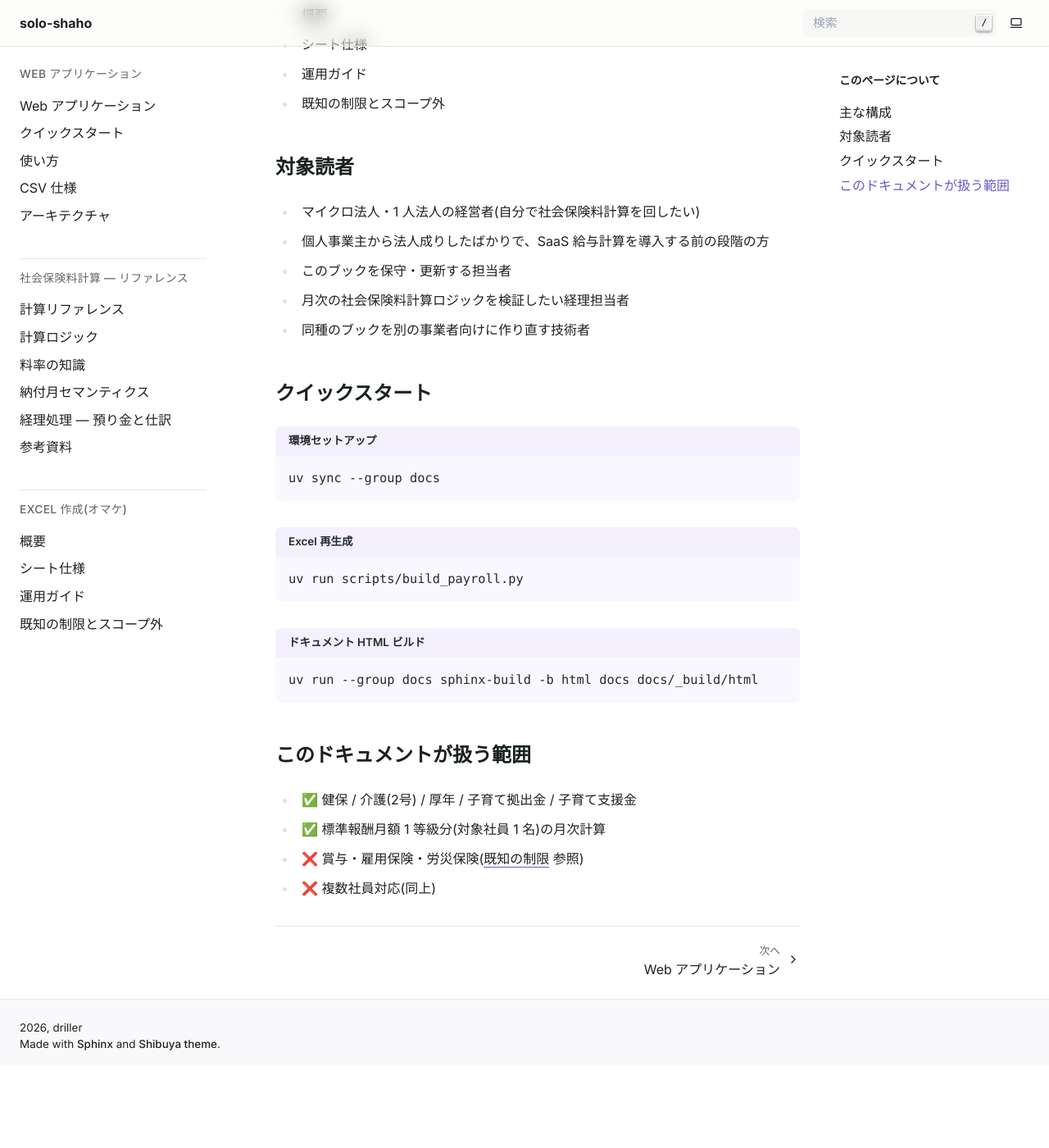
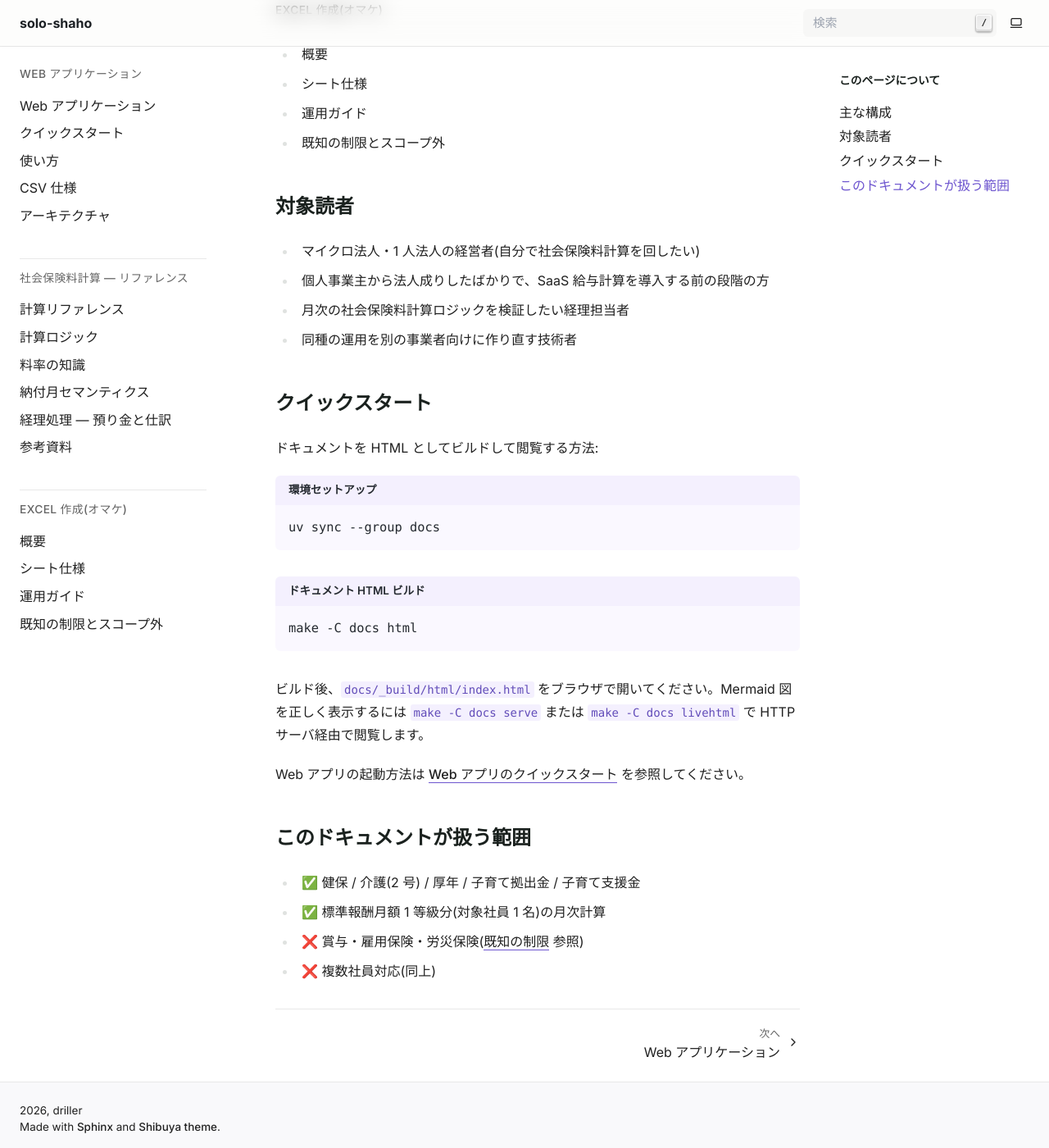
Before and after one commit to drillan/solo-shaho, a Sphinx documentation site: the page built from docs/index.md, in a window 1280 px wide and 1400 px high, scrolled down 1009 px. Shown: the whole window at 82% size. Built offline with Sphinx 7.4.7, drawn with Linux system fonts in a browser that asks for light colours; before the commit the page ends 2308 px from its top, so only the background shows below that; some of the changed text lies outside the part shown.

Commit message:
docs: reframe top page and web/index to put web app as the subject
3 部構成では Excel が「オマケ」だが、トップページと web/index.md の
リード文は「給与計算.xlsx を Web 化したアプリ」のように Excel 主体で
書かれており、3 部構成の意図と矛盾していた。

- docs/index.md: リード文を「Excel ブックの仕様書」から「社会保険料
  計算を自前で完結させるドキュメント。Web アプリが主要ツール、Excel
  は付録」に書き換え。クイックスタートも make -C docs html を主軸に
  整理し、Excel 再生成コマンドは削除(Web アプリの起動方法は web/
  quickstart.md にリンク)
- docs/web/index.md: 冒頭を「給与計算.xlsx を SPA に移植したアプリ」
  から「マイクロ法人向けに月次社会保険料計算をブラウザで完結させる
  Web アプリ」に書き換え。fixture テストの基準も「Excel と同一値」から
  「協会けんぽ公式の保険料額表と一致」に変更

Co-Authored-By: Claude Opus 4.7 (1M context) <noreply@anthropic.com>

````diff
--- a/docs/index.md
+++ b/docs/index.md
@@ -1,8 +1,8 @@
 # solo-shaho ドキュメント
 
-**マイクロ法人・個人事業主向け** 社会保険料の月次計算ブック `給与計算.xlsx` の仕様書と運用ノートです。
-社労士や SaaS に頼らずに月次の社会保険料計算を完結させるための、Excel + Python スクリプトでの自作運用を扱います。
-ブック構成、計算ロジック、料率制度の知識、運用手順をまとめています。
+**マイクロ法人・個人事業主向け** に、月次の社会保険料計算を社労士や SaaS に頼らず自前で完結させるためのドキュメントです。
+
+ブラウザで動作する **Web アプリ** を主要ツールとして提供し、計算の根拠は **リファレンス** として整理しています。Excel + Python による自作運用は、付録として残しています。
 
 ## 主な構成
 
@@ -43,11 +43,12 @@ excel/limitations
 
 - マイクロ法人・1 人法人の経営者(自分で社会保険料計算を回したい)
 - 個人事業主から法人成りしたばかりで、SaaS 給与計算を導入する前の段階の方
-- このブックを保守・更新する担当者
 - 月次の社会保険料計算ロジックを検証したい経理担当者
-- 同種のブックを別の事業者向けに作り直す技術者
+- 同種の運用を別の事業者向けに作り直す技術者
 
 ## クイックスタート
+
+ドキュメントを HTML としてビルドして閲覧する方法:
 
 ```{code-block} bash
 :caption: 環境セットアップ
@@ -56,20 +57,18 @@ uv sync --group docs
 ```
 
 ```{code-block} bash
-:caption: Excel 再生成
+:caption: ドキュメント HTML ビルド
 
-uv run scripts/build_payroll.py
+make -C docs html
 ```
 
-```{code-block} bash
-:caption: ドキュメント HTML ビルド
+ビルド後、`docs/_build/html/index.html` をブラウザで開いてください。Mermaid 図を正しく表示するには `make -C docs serve` または `make -C docs livehtml` で HTTP サーバ経由で閲覧します。
 
-uv run --group docs sphinx-build -b html docs docs/_build/html
-```
+Web アプリの起動方法は [Web アプリのクイックスタート](web/quickstart.md) を参照してください。
 
 ## このドキュメントが扱う範囲
 
-- ✅ 健保 / 介護(2号) / 厚年 / 子育て拠出金 / 子育て支援金
+- ✅ 健保 / 介護(2 号) / 厚年 / 子育て拠出金 / 子育て支援金
 - ✅ 標準報酬月額 1 等級分(対象社員 1 名)の月次計算
 - ❌ 賞与・雇用保険・労災保険([既知の制限](excel/limitations.md) 参照)
 - ❌ 複数社員対応(同上)
````
Also changed, not shown: docs/web/index.md (+2 -2 lines).
